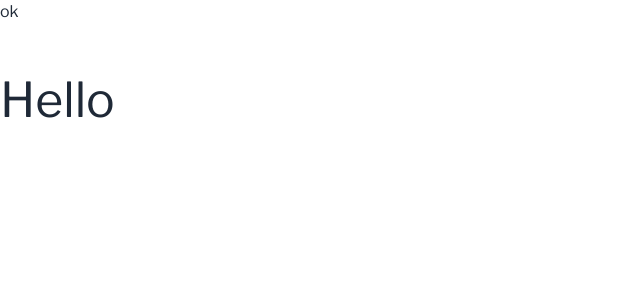
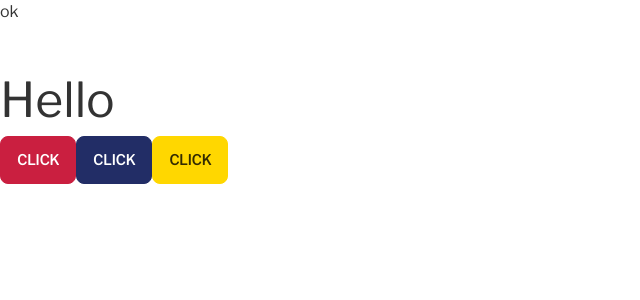
Before and after one commit to technoY2K/cv-web-app, a Nuxt app: page / in a window 1280 px wide. Shown: the top 300 px of the page, without its empty margins (0-640 px from the left). Built offline with nearby package versions, Linux system fonts and the light colour scheme.

Commit message:
feat: update theme content colors

```diff
--- a/pages/index.vue
+++ b/pages/index.vue
@@ -1,6 +1,9 @@
 <template>
     <div>
         <h1>Hello</h1>
+        <button class="btn-primary btn">Click</button>
+        <button class="btn-secondary btn">Click</button>
+        <button class="btn-accent btn">Click</button>
     </div>
 </template>
 
--- a/tailwind.config.ts
+++ b/tailwind.config.ts
@@ -15,6 +15,25 @@ module.exports = {
             });
         }),
     ],
+    daisyui: {
+        themes: [
+            {
+                custom: {
+                    primary: "#ca1f40",
+                    "primary-content": "#ffffff",
+                    secondary: "#222d66",
+                    "secondary-content": "#ffffff",
+                    accent: "#ffd700",
+                    neutral: "#2b3440",
+                    "base-100": "#ffffff",
+                    info: "#3abff8",
+                    success: "#36d399",
+                    warning: "#ff5f15",
+                    error: "#f87272",
+                },
+            },
+        ],
+    },
     theme: {
         extend: {
             fontFamily: {
```
